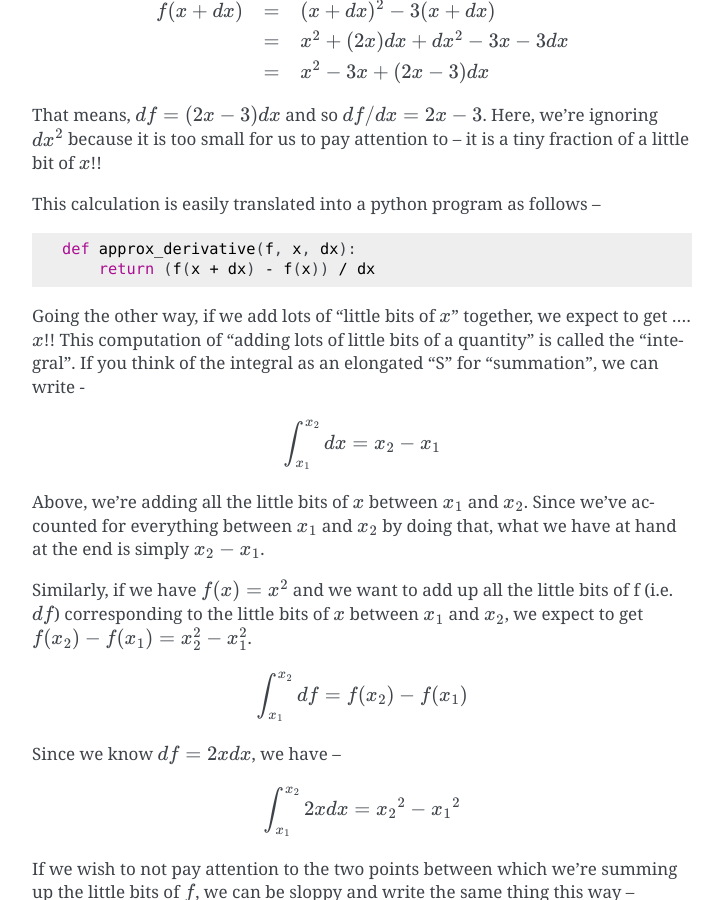
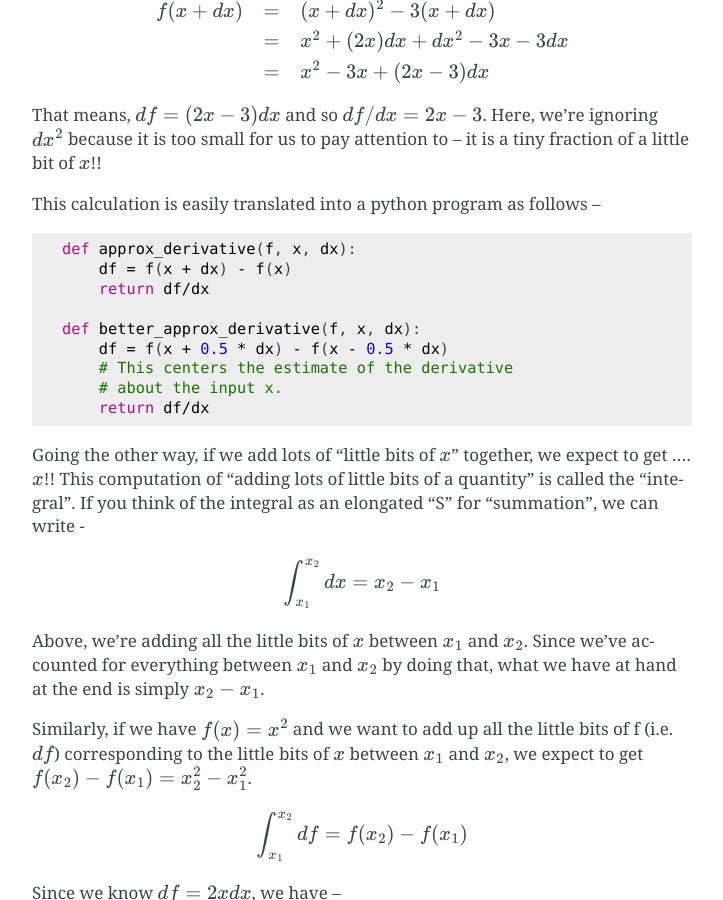
Before and after one commit to kreauniv/comparts431, a Sphinx documentation site: the page built from source/math.rst, in a window 1280 px wide and 900 px high, scrolled down 6234 px. Shown: the whole window, without its empty margins (388-1111 px from the left). Built offline with Sphinx 7.4.7, drawn with Linux system fonts in a browser that asks for light colours.

Commit message:
Better approx_derivative

```diff
--- a/source/math.rst
+++ b/source/math.rst
@@ -208,7 +208,14 @@ This calculation is easily translated into a python program as follows --
 .. code-block:: python
 
     def approx_derivative(f, x, dx):
-        return (f(x + dx) - f(x)) / dx
+        df = f(x + dx) - f(x)
+        return df/dx
+
+    def better_approx_derivative(f, x, dx):
+        df = f(x + 0.5 * dx) - f(x - 0.5 * dx)
+        # This centers the estimate of the derivative
+        # about the input x.
+        return df/dx
 
 Going the other way, if we add lots of "little bits of :math:`x`" together,
 we expect to get .... :math:`x`!! This computation of "adding lots of little
```
